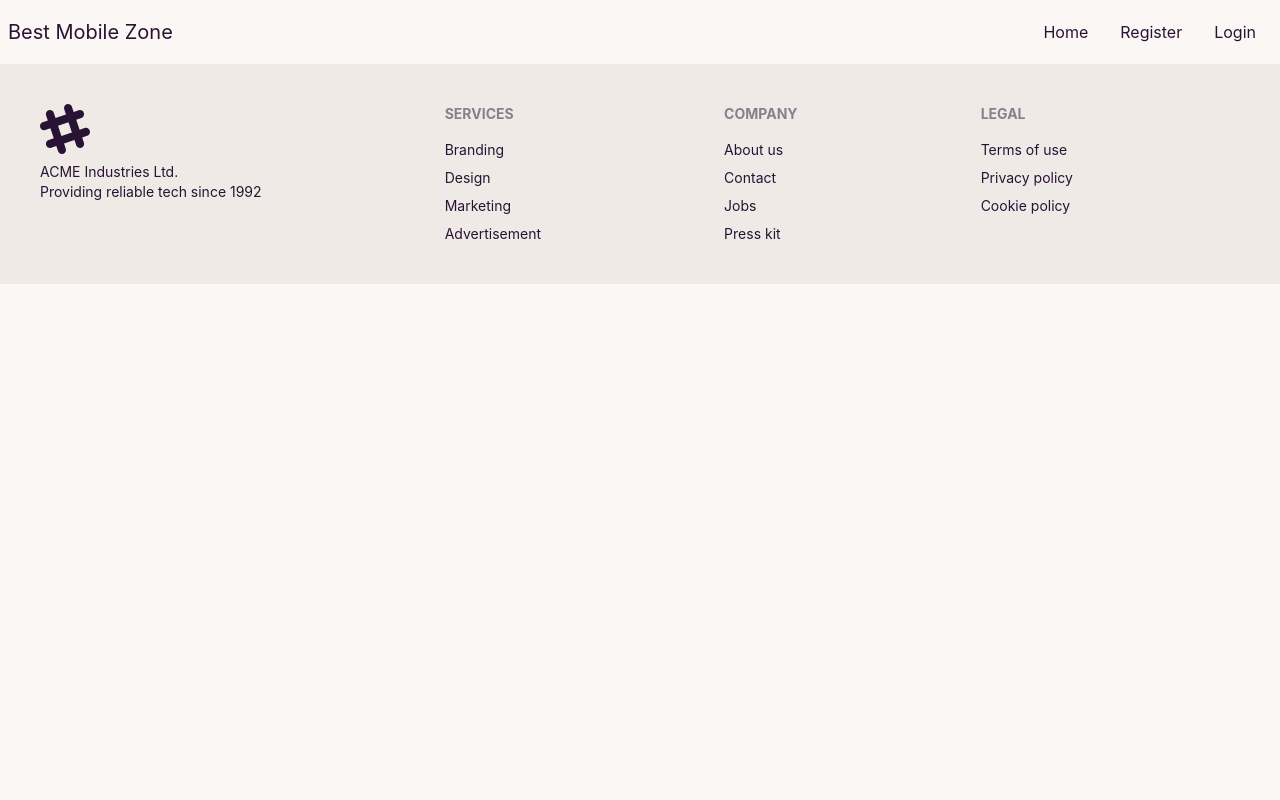
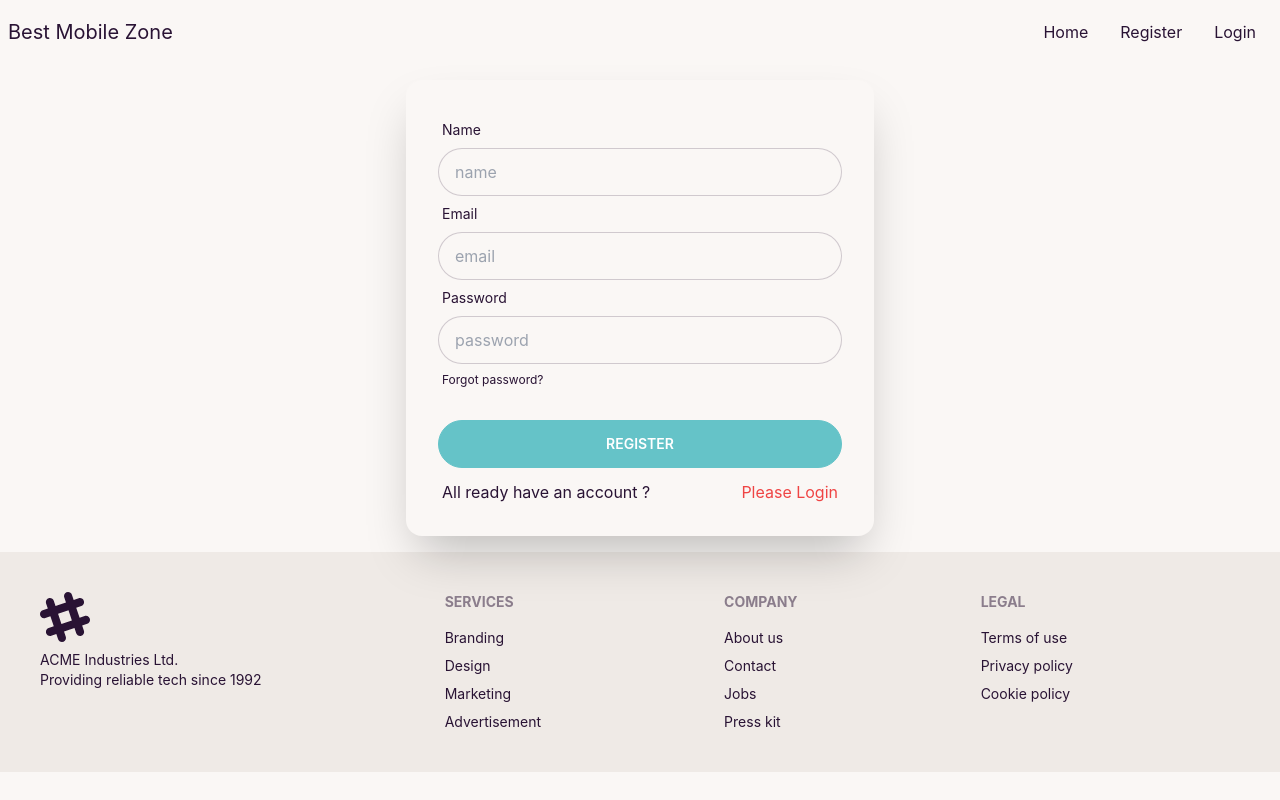
Before and after one commit to Mazharul430106/best-mobile-zone-clientsite-repo, a React (Create React App) app: page /register in a window 1280 px wide. Built offline with nearby package versions, Linux system fonts and the light colour scheme.

Commit message:
added register form

```diff
--- a/src/Pages/Login/Login.js
+++ b/src/Pages/Login/Login.js
@@ -4,7 +4,7 @@
 const Login = () => {
     useTitle('Login');
     return (
-        <div className="hero my-16">
+        <div className="hero">
             <div className="hero-content w-full lg:w-[500px] flex-col lg:flex-row-reverse">
                 <div className="card flex-shrink-0 w-full shadow-2xl bg-base-100">
                     <div className="card-body">
--- a/src/Pages/Register/Register.js
+++ b/src/Pages/Register/Register.js
@@ -1,12 +1,50 @@
 import React from 'react';
 import useTitle from '../../Hooks/useTitle/useTitle';
+import { Link } from 'react-router-dom';
 
 const Register = () => {
     useTitle('Register');
     return (
-       <div>
-
-       </div>
+        <div>
+            <div className="hero">
+                <div className="hero-content w-full lg:w-[500px] flex-col lg:flex-row-reverse">
+                    <div className="card flex-shrink-0 w-full shadow-2xl bg-base-100">
+                        <div className="card-body">
+                            <form>
+                                <div className="form-control">
+                                    <label className="label">
+                                        <span className="label-text">Name</span>
+                                    </label>
+                                    <input type="text" placeholder="name" className="input input-bordered" />
+                                </div>
+                                <div className="form-control">
+                                    <label className="label">
+                                        <span className="label-text">Email</span>
+                                    </label>
+                                    <input type="text" placeholder="email" className="input input-bordered" />
+                                </div>
+                                <div className="form-control">
+                                    <label className="label">
+                                        <span className="label-text">Password</span>
+                                    </label>
+                                    <input type="text" placeholder="password" className="input input-bordered" />
+                                    <label className="label">
+                                        <Link href="#" className="label-text-alt link link-hover">Forgot password?</Link>
+                                    </label>
+                                </div>
+                                <div className="form-control mt-6">
+                                    <button className="btn btn-primary text-white">Register</button>
+                                </div>
+                                <div className='flex px-1 justify-between pt-3 '>
+                                    <p>All ready have an account ?</p>
+                                    <Link className='text-red-500' to='/login'>Please Login</Link>
+                                </div>
+                            </form>
+                        </div>
+                    </div>
+                </div>
+            </div>
+        </div>
     );
 };
 
```
Also changed, not shown: src/Layout/Main.js (line endings or trailing spaces).
